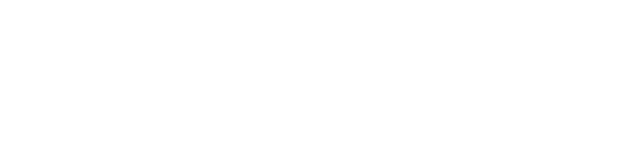
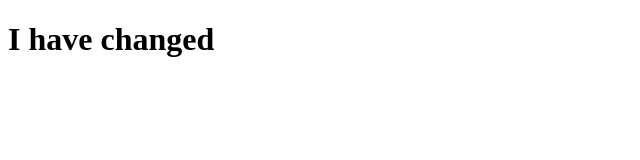
Before and after one commit to JuniorDipu/first_push, a plain HTML site: page index.html in a window 1280 px wide. Shown: the whole page, without its empty margins (0-640 px from the left). Drawn offline with Linux system fonts and the light colour scheme.

Commit message:
Second Changed

```diff
--- a/index.html
+++ b/index.html
@@ -6,6 +6,6 @@
     <title>Document</title>
 </head>
 <body>
-
+    <h1>I have changed</h1>
 </body>
 </html>
```
